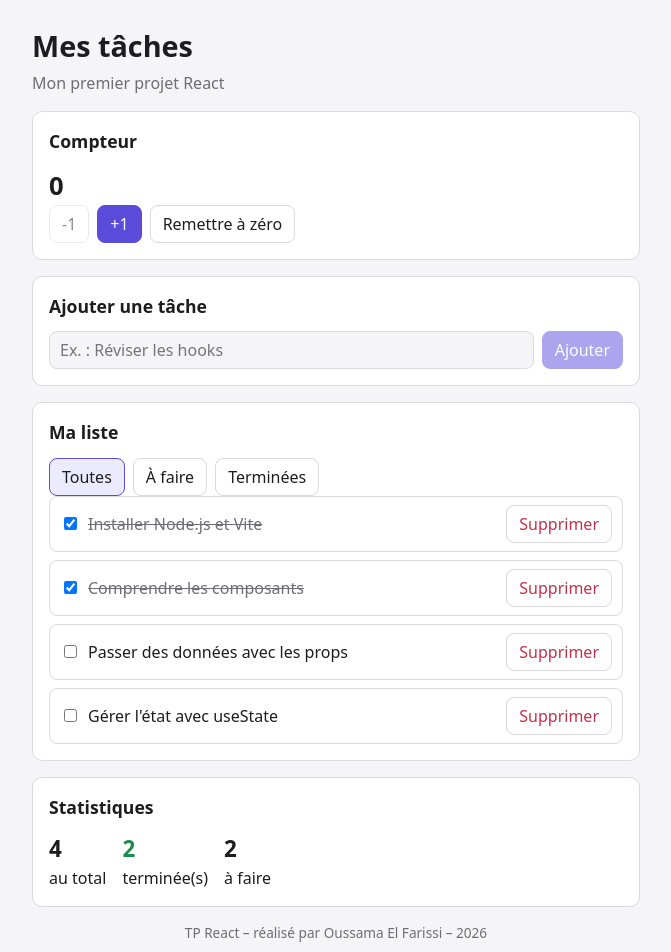
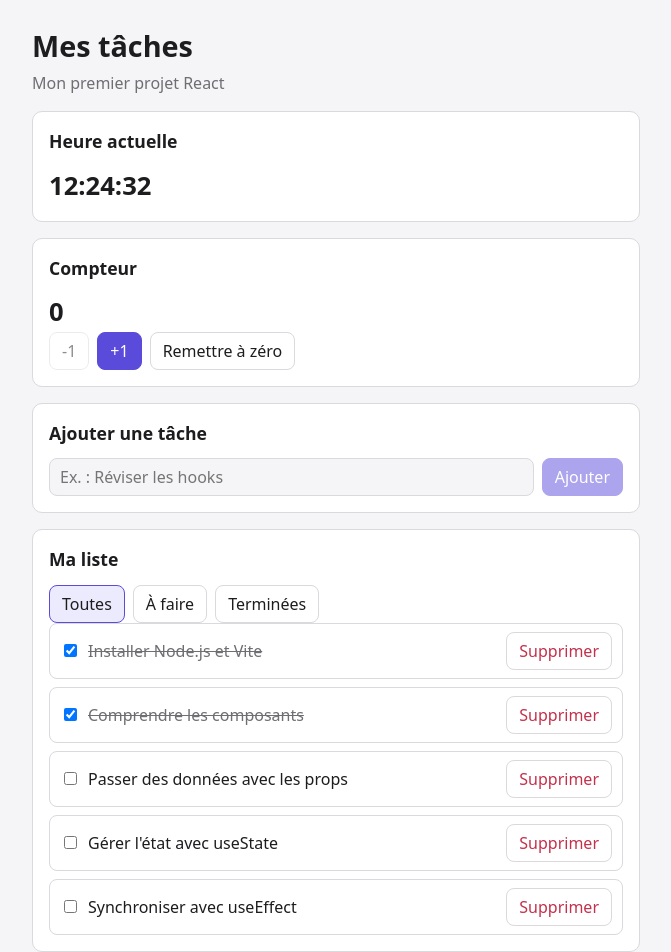
Before and after one commit to elfarissio-sec/tp-react-taches, a React (Vite) app in the folder mes-taches/: page / in a window 1280 px wide. Shown: the top 952 px of the page, without its empty margins (304-975 px from the left). Built offline with nearby package versions, Linux system fonts and the light colour scheme.

Commit message:
Étape 5 : useEffect (horloge, chargement JSON, titre)

```diff
--- a/mes-taches/src/App.jsx
+++ b/mes-taches/src/App.jsx
@@ -1,4 +1,4 @@
-import { useState } from 'react'
+import { useState , useEffect } from 'react'
 
 import Entete from './components/Entete.jsx'
 import ListeTaches from './components/ListeTaches.jsx'
@@ -8,18 +8,47 @@ import Compteur from './components/Compteur.jsx'
 import FormulaireAjout from './components/FormulaireAjout'
 import Filtres from './components/Filtres'
 import Statistiques from './components/Statistiques'
+import Horloge from './components/Horloge.jsx'
 
 
-const TACHES_INITIALES = [
-  { id: 1, titre: 'Installer Node.js et Vite', terminee: true },
-  { id: 2, titre: 'Comprendre les composants', terminee: true },
-  { id: 3, titre: 'Passer des données avec les props', terminee: false },
-  { id: 4, titre: "Gérer l'état avec useState", terminee: false },
-]
 
 function App() {
-  const [taches, setTaches] = useState(TACHES_INITIALES)
+  const [taches, setTaches] = useState([])
+  const [chargement, setChargement] = useState(true)
+  const [erreur, setErreur] = useState(null)
   const [filtre, setFiltre] = useState('toutes')
+
+  useEffect(() => {
+    let annule = false
+
+    fetch('/taches.json')
+      .then((reponse) => {
+        if (!reponse.ok) {
+          throw new Error(`Erreur HTTP ${reponse.status}`)
+        }
+
+        return reponse.json()
+      })
+      .then((donnees) => {
+        if (!annule) {
+          setTaches(donnees)
+        }
+      })
+      .catch((err) => {
+        if (!annule) {
+          setErreur(err.message)
+        }
+      })
+      .finally(() => {
+        if (!annule) {
+          setChargement(false)
+        }
+      })
+
+    return () => {
+      annule = true
+    }
+  }, [])
 
   function ajouterTache(titre) {
     const nouvelleTache = {
@@ -53,6 +82,15 @@ function App() {
     return true
   })
 
+
+  const restantes = taches.filter(
+    tache => !tache.terminee
+  ).length
+
+  useEffect(() => {
+    document.title = `(${restantes}) Mes tâches`
+  }, [restantes])
+
   return (
     <div className="app">
 
@@ -60,6 +98,10 @@ function App() {
         titre="Mes tâches"
         sousTitre="Mon premier projet React"
       />
+
+      <Carte titre="Heure actuelle">
+        <Horloge />
+      </Carte>
 
       <Carte titre="Compteur">
         <Compteur />
@@ -74,11 +116,21 @@ function App() {
           filtre={filtre}
           onChanger={setFiltre}
         />
-        <ListeTaches
-          taches={tachesVisibles}
-          onBasculer={basculerTache}
-          onSupprimer={supprimerTache}
-        />
+        {chargement && (
+          <p className="vide">Chargement des tâches…</p>
+        )}
+
+        {erreur && (
+          <p className="erreur">{erreur}</p>
+        )}
+
+        {!chargement && !erreur && (
+          <ListeTaches
+            taches={tachesVisibles}
+            onBasculer={basculerTache}
+            onSupprimer={supprimerTache}
+          />
+        )}
       </Carte>
 
       <Carte titre="Statistiques">
--- /dev/null
+++ b/mes-taches/src/components/Horloge.jsx
@@ -0,0 +1,24 @@
+
+import { useEffect, useState } from 'react'
+
+function Horloge() {
+  const [maintenant, setMaintenant] = useState(() => new Date())
+
+  useEffect(() => {
+    const intervalle = setInterval(() => {
+      setMaintenant(new Date())
+    }, 1000)
+
+    return () => {
+      clearInterval(intervalle)
+    }
+  }, [])
+
+  return (
+    <p className="horloge">
+      {maintenant.toLocaleTimeString('fr-FR')}
+    </p>
+  )
+}
+
+export default Horloge
```
